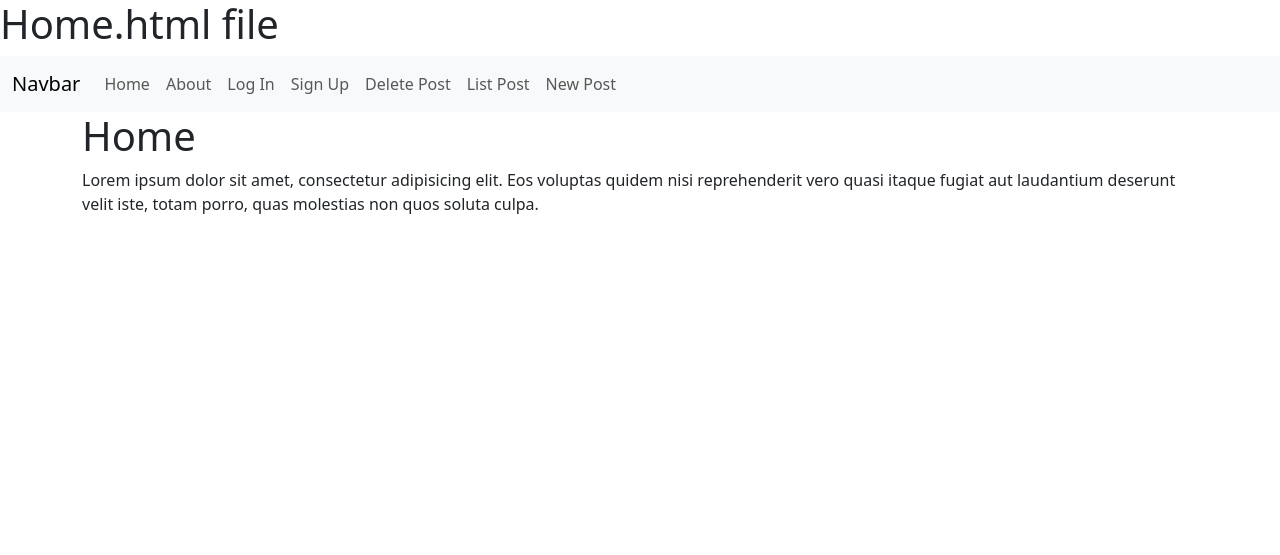
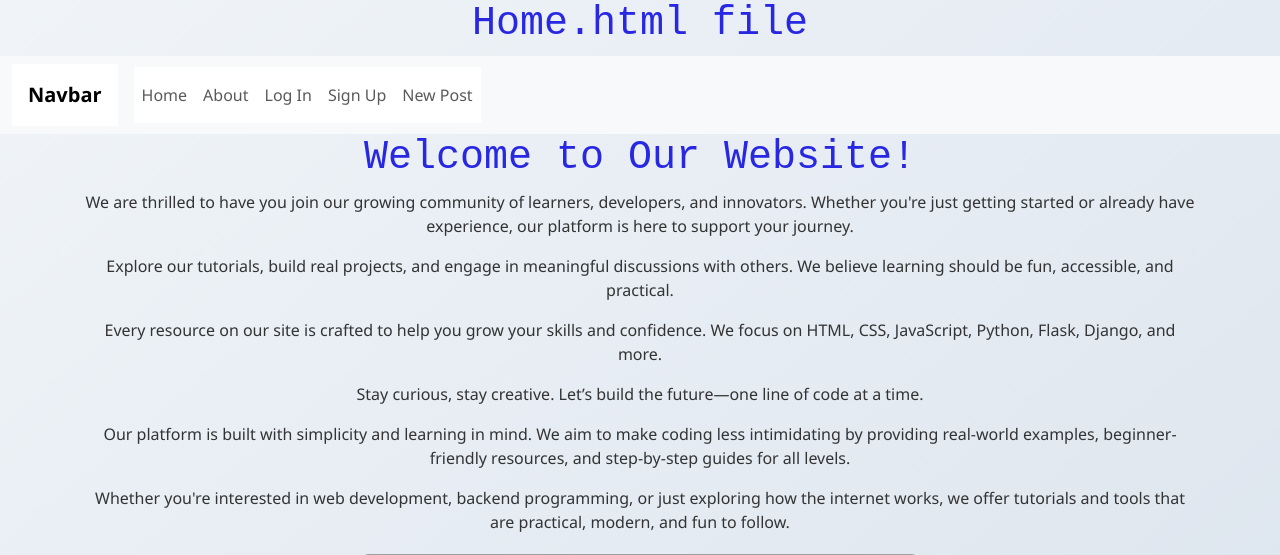
Before and after one commit to nrasaily/new-113, a Django app: page / in a window 1280 px wide. Shown: the top 555 px of the page. Before the commit the page ends 214 px from the top, so only its background shows below. Run offline with Django 5.2, Linux system fonts and the light colour scheme; grey boxes are pictures that could not be loaded.

Commit message:
added some css

```diff
--- a/posts/models.py
+++ b/posts/models.py
@@ -7,7 +7,7 @@ class Status(models.Model):
     description = models.CharField(max_length=256)
 
     def __str__(self):
-        return self.name1111111111111111111111111111111111111111111111111111111111111111111111111111111111111111111112
+        return self.name
 
 # Create your models here.
 class Post(models.Model):
--- a/static/css/base.css
+++ b/static/css/base.css
@@ -0,0 +1,34 @@
+h1{
+    text-align: center;
+    color: rgb(40, 40, 227);
+    font-family: 'Courier New', Courier, monospace;
+}
+
+.navbar-brand, .nav-link {
+    background-color: ffffff;
+    padding: 1rem;
+    display: flex;
+    justify-content: center;
+    gap: 2rem;
+}
+
+body{
+    margin: 0;
+    font-family: 'segoe UI', 'Segoe UI', Tahoma, Geneva, Verdana, sans-serif;
+    background: linear-gradient(to bottom right, #f0f4f8, #d9e2ec);
+    color: #333;
+    text-align: center;
+}
+nav a{
+    color:white;
+    text-decoration: none;
+    font-weight: bold;
+    transition: color;
+}
+
+img{
+    display: block;
+    margin: 20px auto;
+    max-width: 100%;
+    border-radius: 8px;
+}
--- a/templates/base.html
+++ b/templates/base.html
@@ -1,3 +1,5 @@
+{% load static %}
+
 <!DOCTYPE html>
 <html lang="en">
 <head>
@@ -8,6 +10,7 @@
     rel="stylesheet"
      integrity="sha384-4Q6Gf2aSP4eDXB8Miphtr37CMZZQ5oXLH2yaXMJ2w8e2ZtHTl7GptT4jmndRuHDT"
      crossorigin="anonymous">
+     <link rel="stylesheet" href="{% static 'css/base.css' %}">
 </head>
 <body>
 
@@ -32,8 +35,6 @@
                         {% else %}
                         <a class="nav-link" href="{% url 'login' %}">Log In</a>
                         <a href="{% url 'signup' %}" class="nav-link">Sign Up</a>
-                        <a href="{% url 'delete' %}" class="nav-link">Delete Post</a>
-                        <a href="{% url 'list' %}" class="nav-link">List Post</a>
                         <a href="{% url 'create' %}" class="nav-link">New Post</a>
                         {% endif %}
                     </div>
--- a/templates/pages/home.html
+++ b/templates/pages/home.html
@@ -6,7 +6,34 @@
 {% block title %} {% endblock title %}
 
 {% block content %}
-<h1>Home</h1>
-<p>Lorem ipsum dolor sit amet, consectetur adipisicing elit. Eos voluptas quidem nisi reprehenderit vero quasi itaque fugiat aut laudantium deserunt velit iste, totam porro, quas molestias non quos soluta culpa.</p>
+
+<h1 class="text-center">Welcome to Our Website!</h1>
+
+<p class="text-center">
+We are thrilled to have you join our growing community of learners, developers, and innovators. Whether you're just getting started or already have experience, our platform is here to support your journey.
+</p>
+
+<p class="text-center">
+Explore our tutorials, build real projects, and engage in meaningful discussions with others. We believe learning should be fun, accessible, and practical.
+</p>
+
+<p class="text-center">
+Every resource on our site is crafted to help you grow your skills and confidence. We focus on HTML, CSS, JavaScript, Python, Flask, Django, and more.
+</p>
+
+<p class="text-center">
+Stay curious, stay creative. Let’s build the future—one line of code at a time.
+</p>
+<p class="text-center">
+Our platform is built with simplicity and learning in mind. We aim to make coding less intimidating by providing real-world examples, beginner-friendly resources, and step-by-step guides for all levels.
+</p>
+
+<p class="text-center">
+Whether you're interested in web development, backend programming, or just exploring how the internet works, we offer tutorials and tools that are practical, modern, and fun to follow.
+</p>
+<img src="static/img/home.png" alt="" width="50%">
+<p class="text-center">
+Join our community to connect with others who are on the same journey. Ask questions, share your progress, and be inspired by people who are building amazing things—just like you.
+</p>
 
 {% endblock content %}
```
Also changed, not shown: templates/pages/about.html (+27 -2 lines), db.sqlite3, static/img/2ndabout.png (added), static/img/about.png (added), static/img/aboutPM.png (added), 1 other file.
